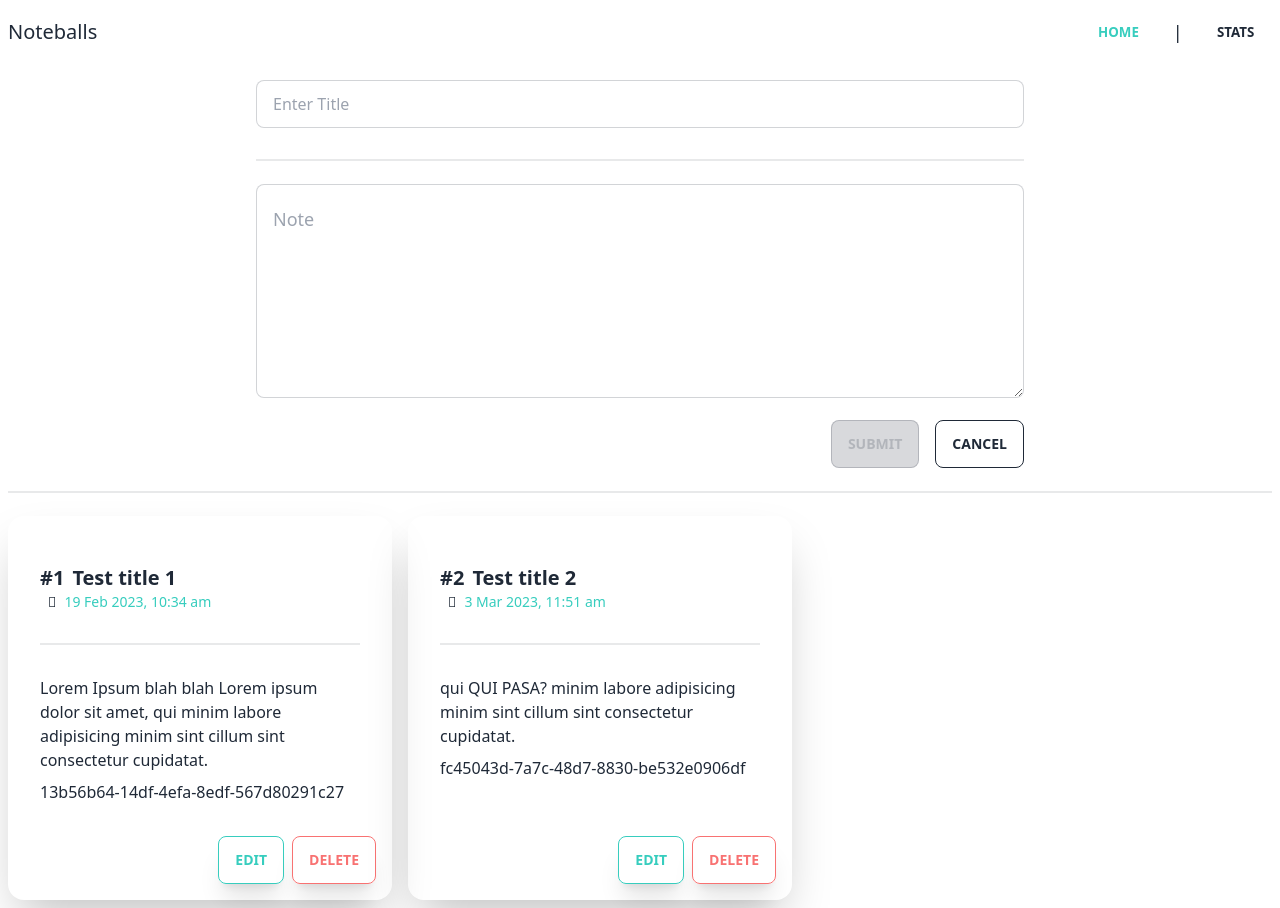
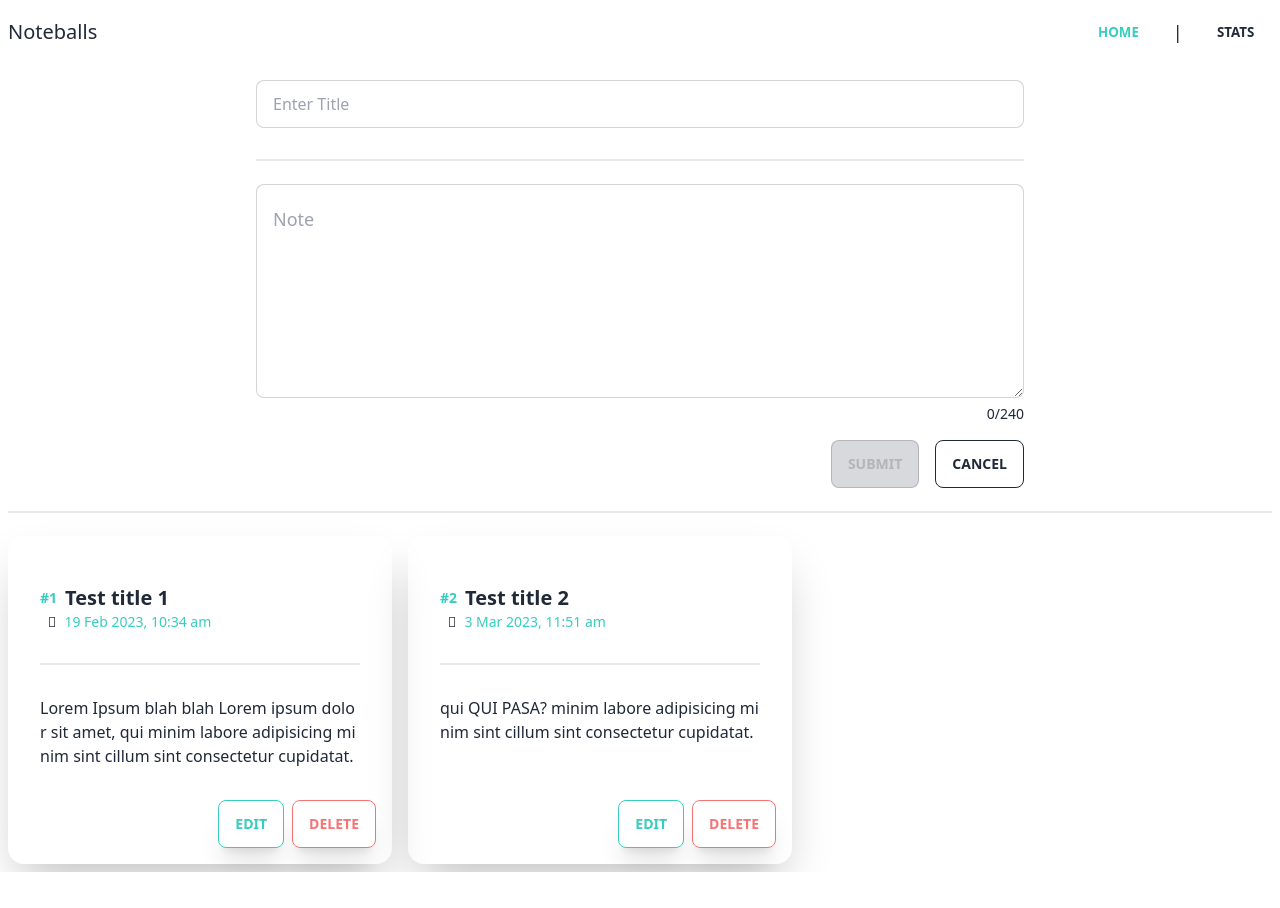
Before and after one commit to SushiJ/vue-notes, a Vue app: page / in a window 1280 px wide. After the commit the page ends 872 px from the top, so only its background shows below. Built offline with nearby package versions, Linux system fonts and the light colour scheme.

Commit message:
Add note to store, contentLength with watcher & rustywind to reorder tclx

```diff
--- a/src/App.vue
+++ b/src/App.vue
@@ -4,5 +4,5 @@ import NavBar from "@/components/NavBar.vue";
 
 <template>
   <NavBar />
-  <RouterView class="max-w-7xl mx-auto p-2" />
+  <RouterView class="p-2 mx-auto max-w-7xl" />
 </template>
--- a/src/components/Card.vue
+++ b/src/components/Card.vue
@@ -17,11 +17,11 @@ function handleDelete(id: string) {
 }
 </script>
 <template>
-  <div class="card w-96 shadow-2xl py-4 h-96">
+  <div class="py-4 w-96 h-auto shadow-2xl card">
     <div class="card-body">
       <div class="items-center">
-        <p class="card-title">
-          <span>{{ "#" + props.idx }}</span>
+        <p class="text-xl card-title">
+          <span class="text-sm text-accent">{{ "#" + props.idx }}</span>
           {{ props.title }}
         </p>
         <div class="flex items-center text-sm">
@@ -40,16 +40,15 @@ function handleDelete(id: string) {
         </div>
       </div>
       <div class="divider" />
-      <div class="card">
+      <div class="break-all card">
         {{ props.content }}
       </div>
-      <p>{{ props.id }}</p>
     </div>
-    <div class="card-actions justify-end px-4">
-      <button class="btn btn-accent btn-outline shadow-xl">Edit</button>
+    <div class="justify-end px-4 card-actions">
+      <button class="shadow-xl btn btn-accent btn-outline">Edit</button>
       <button
         @click.prevent="handleDelete(props.id)"
-        class="btn btn-error btn-outline shadow-xl"
+        class="shadow-xl btn btn-error btn-outline"
       >
         Delete
       </button>
--- a/src/components/NavBar.vue
+++ b/src/components/NavBar.vue
@@ -1,21 +1,21 @@
 <template>
-  <div class="navbar bg-base-100 max-w-7xl mx-auto">
+  <div class="mx-auto max-w-7xl navbar bg-base-100">
     <div class="navbar-start">
       <RouterLink to="/" class="text-xl hover:text-accent">Noteballs</RouterLink>
     </div>
-    <div class="navbar-end text-lg hidden md:inline-flex">
-      <RouterLink to="/" class="btn btn-ghost hover:text-accent rounded-md" active-class="text-accent">Home</RouterLink>
+    <div class="hidden text-lg md:inline-flex navbar-end">
+      <RouterLink to="/" class="rounded-md btn btn-ghost hover:text-accent" active-class="text-accent">Home</RouterLink>
       <div class="divider divider-vertical">|</div>
       <RouterLink to="/stats" class="btn btn-ghost hover:text-accent" active-class="text-accent">Stats</RouterLink>
     </div>
-    <div class="navbar-end md:hidden">
+    <div class="md:hidden navbar-end">
       <div class="dropdown dropdown-end">
         <label tabindex="0" class="btn btn-ghost btn-circle">
-          <svg xmlns="http://www.w3.org/2000/svg" class="h-5 w-5" fill="none" viewBox="0 0 24 24" stroke="currentColor">
+          <svg xmlns="http://www.w3.org/2000/svg" class="w-5 h-5" fill="none" viewBox="0 0 24 24" stroke="currentColor">
             <path stroke-linecap="round" stroke-linejoin="round" stroke-width="2" d="M4 6h16M4 12h16M4 18h7" />
           </svg>
         </label>
-        <ul tabindex="0" class="menu menu-compact dropdown-content mt-3 p-2 shadow-xl bg-base-100 rounded-xl w-40">
+        <ul tabindex="0" class="p-2 mt-3 w-40 rounded-xl shadow-xl menu menu-compact dropdown-content bg-base-100">
           <li>
             <RouterLink to="/" class="btn btn-accent btn-outline" active-class="text-accent">Home</RouterLink>
           </li>
--- a/src/components/Notes.vue
+++ b/src/components/Notes.vue
@@ -1,5 +1,5 @@
 <script setup lang="ts">
-import { ref } from "vue";
+import { ref, watch } from "vue";
 import Card from "@/components/Card.vue";
 import { useNotesStore } from "@/store";
 
@@ -10,30 +10,42 @@ function handleCancelClick() {
   titleText.value = "";
   contentText.value = "";
 }
+const store = useNotesStore();
 
 function handleSubmit() {
+  const noteData = {
+    title: titleText.value,
+    content: contentText.value,
+  };
+  store.addNote(noteData);
   handleCancelClick();
-  return;
 }
-const store = useNotesStore();
+
+const contentLength = ref<number>(0);
+
+watch(contentText, (oldContent) => {
+  contentLength.value = oldContent.length;
+});
 </script>
 <template>
-  <div class="max-w-3xl w-full mx-auto">
+  <div class="mx-auto w-full max-w-3xl">
     <input
       v-model="titleText"
       type="text"
       placeholder="Enter Title"
-      class="input input-bordered w-full my-2"
+      class="my-2 w-full input input-bordered"
     />
     <div class="divider" />
     <textarea
       v-model="contentText"
       placeholder="Note"
-      class="textarea textarea-bordered textarea-lg w-full px-4"
+      class="px-4 w-full textarea textarea-bordered textarea-lg"
       rows="5"
       cols="6"
+      maxlength="240"
     />
-    <div class="flex justify-end gap-4 pt-4">
+    <p class="text-sm text-right">{{ contentLength }}/240</p>
+    <div class="flex gap-4 justify-end pt-4">
       <button
         @click="handleSubmit"
         :disabled="!titleText || !contentText"
--- a/src/store.ts
+++ b/src/store.ts
@@ -1,11 +1,15 @@
 import { defineStore } from "pinia";
 import { v4 as uuid } from "uuid";
-interface Note {
-  id: string;
-  createdAt: string;
+
+interface Data {
   title: string;
   content: string;
 }
+interface Note extends Data {
+  id: string;
+  createdAt: string;
+}
+
 const initialValue: Note[] = [
   {
     id: uuid(),
@@ -30,6 +34,15 @@ export const useNotesStore = defineStore("storeNotes", {
     };
   },
   actions: {
+    addNote(data: Data) {
+      const note = {
+        id: uuid(),
+        createdAt: new Date().toISOString(),
+        title: data.title,
+        content: data.content,
+      };
+      this.notes = [...this.notes, note];
+    },
     deleteNote(id: string) {
       this.notes = this.notes.filter((note) => note.id !== id);
     },
--- a/src/views/ViewNotes.vue
+++ b/src/views/ViewNotes.vue
@@ -2,7 +2,7 @@
 import Notes from "@/components/Notes.vue";
 </script>
 <template>
-  <div class="w-full mx-auto">
+  <div class="mx-auto w-full">
     <Notes />
   </div>
 </template>
```
